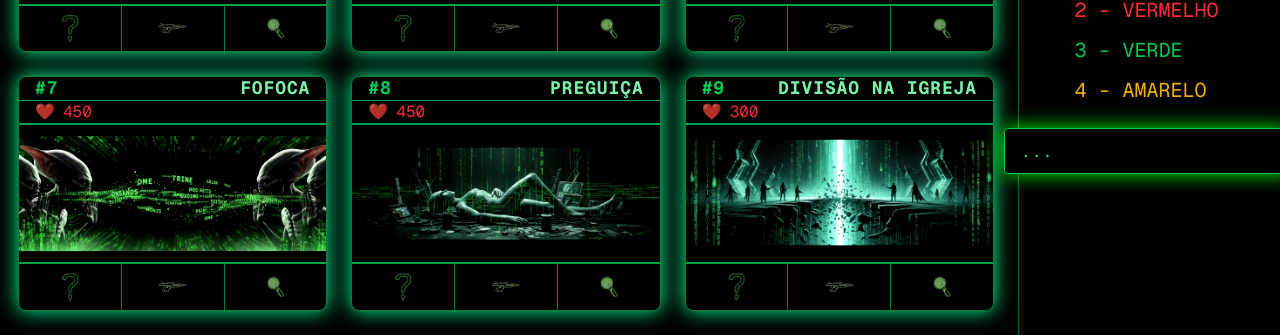
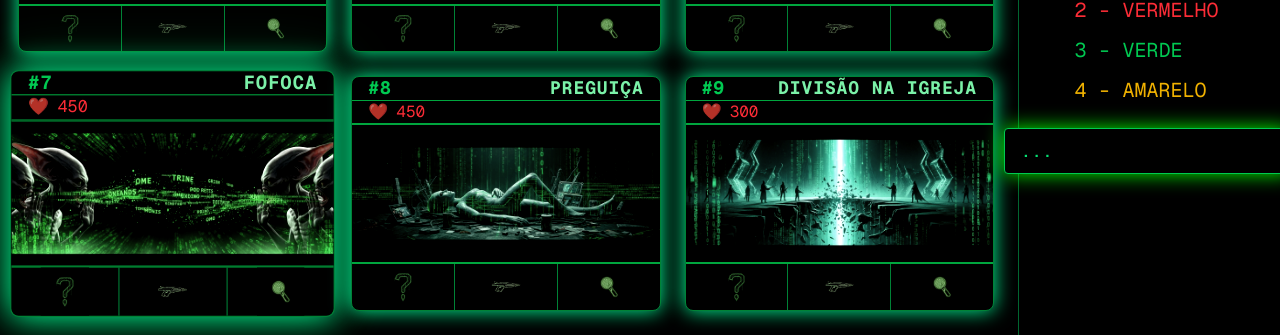
Before and after one commit to DiegoFelipe/acampCards, a Next.js app: page / in a window 1280 px wide. Shown: the part 465-800 px from the top of the page. Built offline with nearby package versions, Linux system fonts and the light colour scheme.

Commit message:
random hover effect

```diff
--- a/app/page.tsx
+++ b/app/page.tsx
@@ -28,6 +28,7 @@ export default function Home() {
   const [selectedWeaponCode, setSelectedWeaponCode] = useState<number | null>(0);
   const [lupaCountdown, setLupaCountdown] = useState<number | null>(null);
   const [lupaLife, setLupaLife] = useState<number | null>(null);
+  const [highlightedCard, setHighlightedCard] = useState<number | null>(null);
   const lupaIntervalRef = useRef<NodeJS.Timeout | null>(null);
 
   // ref
@@ -47,6 +48,17 @@ export default function Home() {
     document.addEventListener("click", refocus);
     return () => document.removeEventListener("click", refocus);
   }, [lupaCountdown, destroyCardId, selectedCard]);
+
+  // Random highlight effect on cards
+  useEffect(() => {
+    const interval = setInterval(() => {
+      if (!selectedCard && !destroyCardId && !lupaCountdown) {
+        const randomId = cards[Math.floor(Math.random() * cards.length)].id;
+        setHighlightedCard(randomId);
+      }
+    }, 2000);
+    return () => clearInterval(interval);
+  }, [selectedCard, destroyCardId, lupaCountdown]);
 
   const handleKeyDown = (e) => {
     // console.log("Valor digitado1111:", stage, e.target.value);
@@ -211,13 +223,15 @@ export default function Home() {
       return <div key={card.id} style={{ visibility: "hidden", width: "100%", height: "auto" }} />;
     }
 
+    const isHighlighted = highlightedCard === card.id;
+
     const animationClass = isDestroyed
       ? ""
       : isSelected
         ? hasSpun
           ? "scale-110 shadow-lg"
           : "custom-spin-3d"
-        : "transition-transform duration-300 hover:scale-105";
+        : "transition-all duration-700 ease-in-out hover:scale-105";
 
     const destroyClass = isDestroyed ? "destroy-center" : "";
 
@@ -229,6 +243,7 @@ export default function Home() {
         style={{
           width: isSelected || isDestroyed ? "320px" : "100%",
           height: isSelected || isDestroyed ? "420px" : "auto",
+          ...(isHighlighted && !isSelected && !isDestroyed ? { transform: "scale(1.05)", boxShadow: "0 0 30px #00ff99, 0 0 60px #00ff6644" } : {}),
         }}
       >
         <div className="flex items-center justify-between px-4 py-2 h-[10%] text-lg font-bold text-green-300 border-b border-green-600 uppercase tracking-wider">
```
